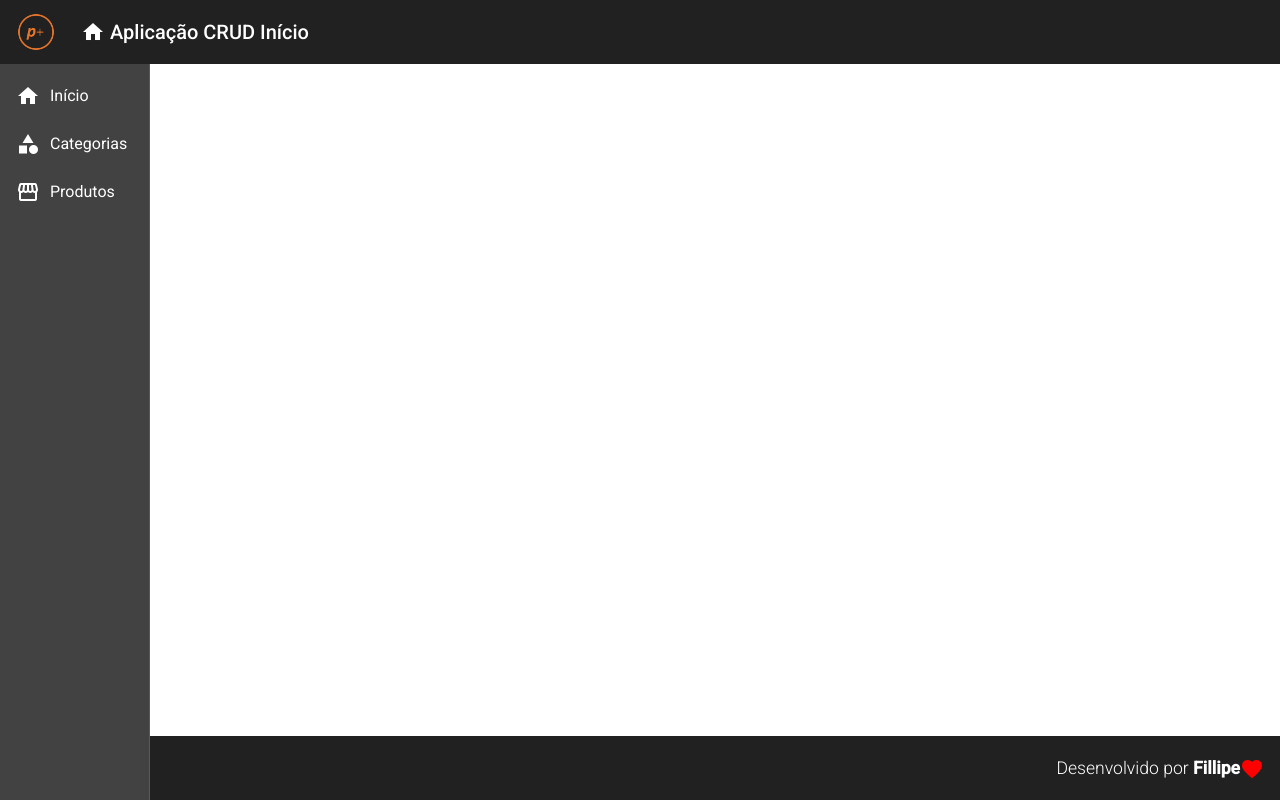
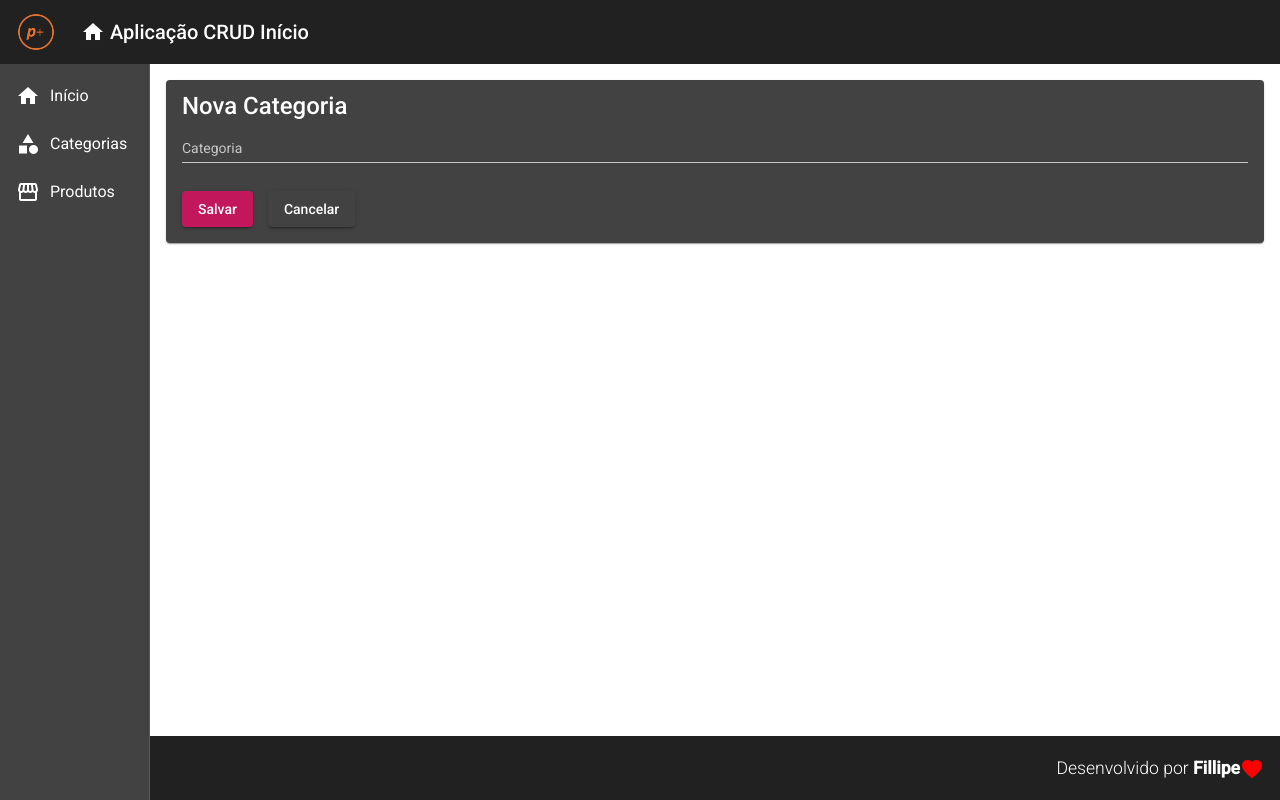
Before and after one commit to fillipe-felix/CRUD_produto_springboot_angular, an Angular app in the folder frontend/: page /categorias/create in a window 1280 px wide. Built offline with nearby package versions, Linux system fonts and the light colour scheme.

Commit message:
criei os forms de criar produto e categoria e os metodos para add no backend

```diff
--- a/frontend/src/app/components/categoria/categoria-create/categoria-create.component.css
+++ b/frontend/src/app/components/categoria/categoria-create/categoria-create.component.css
@@ -0,0 +1,9 @@
+form {
+    display: flex;
+    flex-direction: column;
+}
+
+button {
+    margin-top: 10px;
+    margin-right: 15px;
+}
--- a/frontend/src/app/components/categoria/categoria-create/categoria-create.component.html
+++ b/frontend/src/app/components/categoria/categoria-create/categoria-create.component.html
@@ -1 +1,16 @@
-<p>categoria-create works!</p>
+<mat-card>
+    <mat-card-title>Nova Categoria</mat-card-title>
+    <form>
+        <mat-form-field>
+            <input matInput placeholder="Categoria" [(ngModel)]="categoria.nome" name="nome">
+        </mat-form-field>
+    </form>
+
+    <button mat-raised-button (click)="criarCategoria()" color="primary">
+        Salvar
+    </button>
+
+    <button mat-raised-button (click)="cancelar()">
+        Cancelar
+    </button>
+</mat-card>
--- a/frontend/src/app/components/categoria/categoria-create/categoria-create.component.ts
+++ b/frontend/src/app/components/categoria/categoria-create/categoria-create.component.ts
@@ -1,4 +1,7 @@
 import { Component, OnInit } from '@angular/core';
+import {Router} from "@angular/router";
+import {CategoriaService} from "../categoria.service";
+import {CategoriaModel} from "../categoria.model";
 
 @Component({
   selector: 'app-categoria-create',
@@ -7,9 +10,26 @@ import { Component, OnInit } from '@angular/core';
 })
 export class CategoriaCreateComponent implements OnInit {
 
-  constructor() { }
+  categoria: CategoriaModel = {
+    nome: ''
+  }
+
+  constructor(private categoriaService: CategoriaService,
+              private router: Router) { }
 
   ngOnInit(): void {
   }
 
+  criarCategoria(): void{
+    //subscribe depois que ele recebe o retorno do back-end ele chama essa arrow function
+    this.categoriaService.insert(this.categoria).subscribe(() => {
+      this.categoriaService.mostrarMessagem('Categoria criada com sucesso!')
+      this.router.navigate(["/categorias"]);
+    })
+  }
+
+  cancelar(): void{
+    this.router.navigate(["/categorias"]);
+  }
+
 }
--- /dev/null
+++ b/frontend/src/app/components/categoria/categoria.model.ts
@@ -0,0 +1,4 @@
+export interface CategoriaModel {
+    id?: number,
+    nome: string
+}
--- /dev/null
+++ b/frontend/src/app/components/categoria/categoria.service.ts
@@ -0,0 +1,33 @@
+import {Injectable} from '@angular/core';
+import {MatSnackBar} from "@angular/material/snack-bar";
+import {HttpClient} from "@angular/common/http";
+import {CategoriaModel} from "./categoria.model";
+import {Observable} from "rxjs";
+
+@Injectable({
+    providedIn: 'root'
+})
+export class CategoriaService {
+
+    baseUrl = "http://localhost:8080/categorias"
+
+    constructor(private snackBar: MatSnackBar,
+                private http: HttpClient) {
+    }
+
+    mostrarMessagem(msg: string): void {
+        console.log(this.snackBar.open(msg, 'X', {
+            duration: 3000,
+            horizontalPosition: "right",
+            verticalPosition: "top"
+        }))
+    }
+
+    insert(categoria: CategoriaModel): Observable<CategoriaModel> {
+        return this.http.post<CategoriaModel>(this.baseUrl, categoria)
+    }
+
+    findAll(): Observable<CategoriaModel[]> {
+        return this.http.get<CategoriaModel[]>(this.baseUrl)
+    }
+}
--- a/frontend/src/app/components/produto/produto-create/produto-create.component.css
+++ b/frontend/src/app/components/produto/produto-create/produto-create.component.css
@@ -0,0 +1,9 @@
+form {
+    display: flex;
+    flex-direction: column;
+}
+
+button {
+    margin-top: 10px;
+    margin-right: 15px;
+}
--- a/frontend/src/app/components/produto/produto-create/produto-create.component.html
+++ b/frontend/src/app/components/produto/produto-create/produto-create.component.html
@@ -1,3 +1,26 @@
+<mat-card>
+    <mat-card-title>Nova Categoria</mat-card-title>
+    <form>
+        <mat-form-field>
+            <input matInput placeholder="Produto" [(ngModel)]="produto.nome" name="nome">
+        </mat-form-field>
+
+        <mat-form-field>
+            <input matInput placeholder="Preço" [(ngModel)]="produto.preco" name="preco">
+        </mat-form-field>
+
+        <mat-form-field appearance="fill">
+            <mat-label>Select</mat-label>
+            <!--salva o valor de value em ngModel-->
+            <mat-select placeholder="Categorias" [(ngModel)]="produto.categoria" name="categoria">
+                <mat-option *ngFor="let cat of categorias" [value]="cat">
+                    {{cat.nome}}
+                </mat-option>
+            </mat-select>
+        </mat-form-field>
+        <!--<p>Valor selecionado: {{produto.categoria}}</p>-->
+    </form>
+
     <button mat-raised-button (click)="criarProduto()" color="primary">
         Salvar
     </button>
@@ -5,3 +28,4 @@
     <button mat-raised-button (click)="cancelar()">
         Cancelar
     </button>
+</mat-card>
--- a/frontend/src/app/components/produto/produto-create/produto-create.component.ts
+++ b/frontend/src/app/components/produto/produto-create/produto-create.component.ts
@@ -1,6 +1,9 @@
 import { Component, OnInit } from '@angular/core';
 import {ProdutoService} from "../produto.service";
 import { Router } from "@angular/router";
+import {ProdutoModel} from "../produto.model";
+import {CategoriaModel} from "../../categoria/categoria.model";
+import {CategoriaService} from "../../categoria/categoria.service";
 
 @Component({
   selector: 'app-produto-create',
@@ -9,17 +12,42 @@ import { Router } from "@angular/router";
 })
 export class ProdutoCreateComponent implements OnInit {
 
+
+  produto: ProdutoModel = {
+    nome: '',
+    preco: null,
+    categoria: {}
+
+}
+
+  categorias: CategoriaModel[]
+
   constructor(private produtoService: ProdutoService,
+              private categoriaService: CategoriaService,
               private router: Router) { }
 
+
   ngOnInit(): void {
+    this.categoriaService.findAll().subscribe(categorias =>{
+      this.categorias = categorias
+      console.log(this.categorias)
+    })
+
   }
 
   criarProduto(): void{
-    this.produtoService.mostrarMessagem('Produto criado com sucesso!')
+    this.produtoService.insert(this.produto).subscribe(() => {
+      this.produtoService.mostrarMessagem('Produto criado com sucesso!')
+      this.router.navigate(["/produtos"]);
+    })
+
   }
 
   cancelar(): void{
     this.router.navigate(["/produtos"]);
   }
+
+  findAllCategoria() {
+    this.categoriaService.findAll().subscribe()
+  }
 }
--- a/frontend/src/app/components/produto/produto.model.ts
+++ b/frontend/src/app/components/produto/produto.model.ts
@@ -1,6 +1,9 @@
+import {CategoriaModel} from "../categoria/categoria.model";
+
 export interface ProdutoModel {
     //? deixa o id como opcional
     id?: number,
     nome: string,
-    preco: number
+    preco: number,
+    categoria: {}
 }
--- a/frontend/src/app/components/produto/produto.service.ts
+++ b/frontend/src/app/components/produto/produto.service.ts
@@ -1,12 +1,19 @@
 import { Injectable } from '@angular/core';
 import { MatSnackBar } from "@angular/material/snack-bar";
+import {ProdutoModel} from "./produto.model";
+import {Observable} from "rxjs";
+import {HttpClient} from "@angular/common/http";
+import {CategoriaModel} from "../categoria/categoria.model";
 
 @Injectable({
   providedIn: 'root'
 })
 export class ProdutoService {
 
-  constructor(private snackBar: MatSnackBar) { }
+  baseUrl = "http://localhost:8080/produtos"
+
+  constructor(private snackBar: MatSnackBar,
+              private http: HttpClient) { }
 
   mostrarMessagem(msg: string): void {
     console.log(this.snackBar.open(msg, 'X', {
@@ -15,4 +22,12 @@ export class ProdutoService {
       verticalPosition: "top"
     }))
   }
+
+  insert(produto: ProdutoModel): Observable<ProdutoModel> {
+    return this.http.post<ProdutoModel>(this.baseUrl, produto)
+  }
+
+  findAllCategorias(): Observable<CategoriaModel[]> {
+    return this.http.get<CategoriaModel[]>(this.baseUrl)
+  }
 }
```
Also changed, not shown: frontend/src/app/app.module.ts (+13 -1 lines), 2 other files (tests, documents, lock files or other folders). Lines whose indentation alone changed are shown as unchanged.
